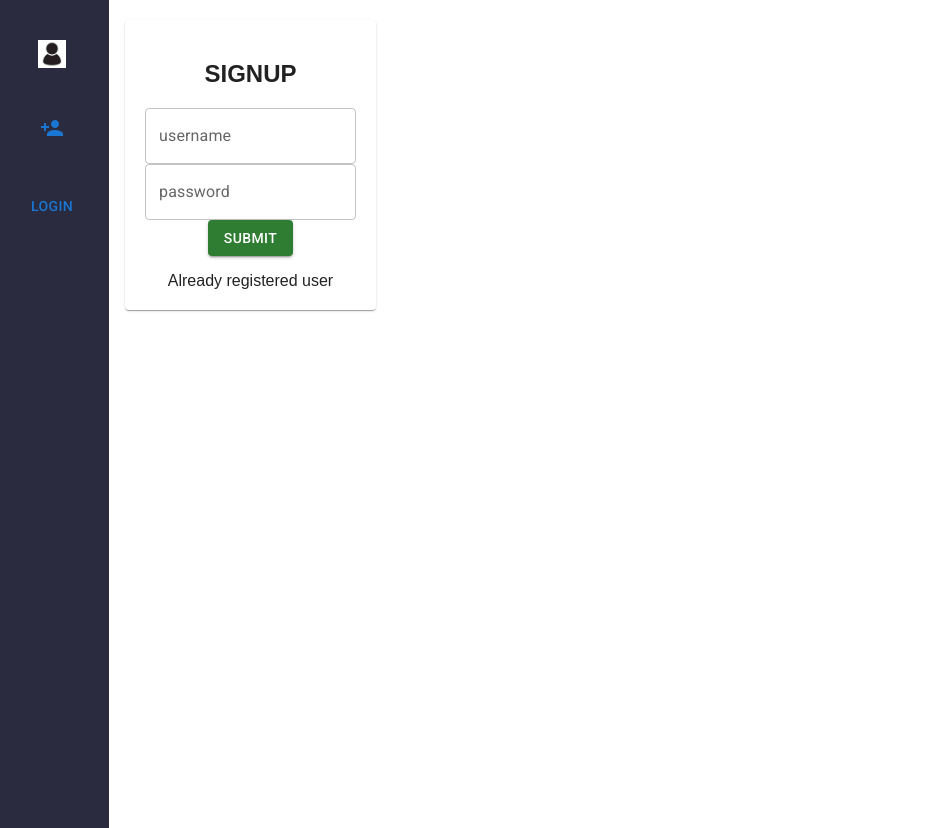
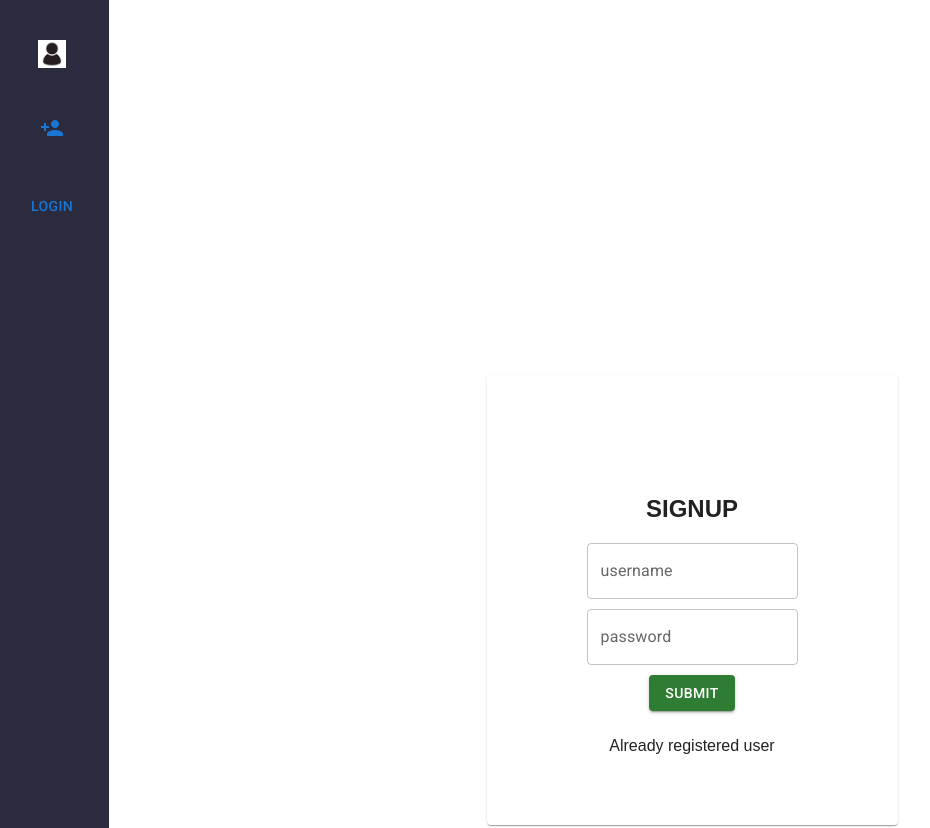
Before and after one commit to Bhagavath15/CRM-Frontend, a React (Vite) app: page / in a window 1280 px wide. Shown: the top 828 px of the page, without its empty margins (5-935 px from the left). Built offline with nearby package versions, Linux system fonts and the light colour scheme.

Commit message:
CRM Frontend

```diff
--- a/src/App.css
+++ b/src/App.css
@@ -194,6 +194,7 @@ body {
 }
 
 .loginfield {
+  gap: 10px;
   display: flex;
   flex-direction: column;
   flex-wrap: wrap;
@@ -203,10 +204,11 @@ body {
 }
 
 .card {
-  margin: 20px;
-  padding: 20px;
+
+  padding: 100px;
   gap: 10px;
-  align-content: center
+  align-content: center;
+
 }
 
 .card .alreadyuser:hover {
@@ -214,3 +216,7 @@ body {
   text-decoration: underline;
   color: dodgerblue
 }
+
+.login-card {
+  margin: auto
+}
--- a/src/Login.jsx
+++ b/src/Login.jsx
@@ -40,6 +40,8 @@ export function Login() {
         }
     });
     return (
+        <div className="login-card">
+
             <Card sx={{ mx: 2, height: 250 }} className="card">
                 <CardContent>
                     <form onSubmit={formik.handleSubmit} className='loginform'>
@@ -60,12 +62,15 @@ export function Login() {
 
                             <CardActions>
                                 <Button color={formstate} type='submit' variant="contained">{formstate === "success" ? "submit" : "retry"}</Button>
+
                             </CardActions>
+                            <p className="alreadyuser" onClick={() => navigate("/")}>SIGNIN</p>
                         </div>
 
                     </form>
                 </CardContent>
             </Card>
+        </div>
     );
 }
 
@@ -89,16 +94,17 @@ export function Signin() {
     const adddata = (newdata) => {
         console.log(newdata)
 
-        fetch("https://crm-backend-virid.vercel.app/http:/localhost:4004/signup", {
+        fetch("https://crm-backend-virid.vercel.app/signup", {
             method: "POST",
             body: JSON.stringify(newdata),
             headers: {
                 "content-type": "application/json"
             }
         })
-        navigate("/")
+        navigate("/dashboard")
     };
     return (
+        <div className="login-card">
             <Card sx={{ mx: 2, height: 250 }} className="card">
                 <form onSubmit={formik.handleSubmit} className='loginform'>
                     <h2>SIGNUP</h2>
@@ -127,6 +133,7 @@ export function Signin() {
 
                 </form>
             </Card>
+        </div>
 
     );
 }
```
Lines whose indentation alone changed are shown as unchanged.
